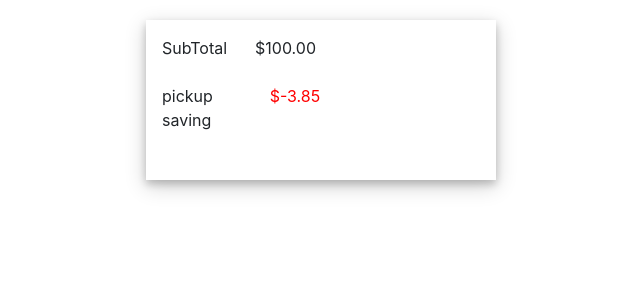
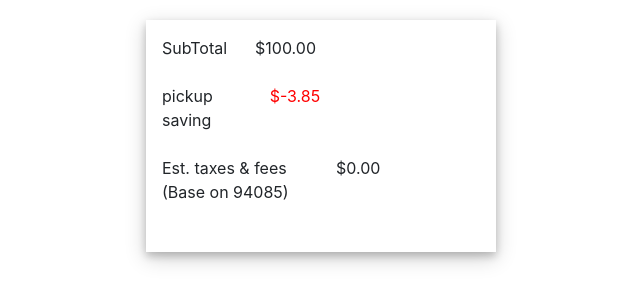
Before and after one commit to Masoume-vesali1993/Redux2, a React (Create React App) app: page / in a window 1280 px wide. Shown: the top 304 px of the page, without its empty margins (309-949 px from the left). Built offline with nearby package versions, Linux system fonts and the light colour scheme.

Commit message:
edit
code

```diff
--- a/src/App.js
+++ b/src/App.js
@@ -3,6 +3,7 @@
 
 import SubTotal from './components/SubTotal/SubTotal';
 import PickupSavings from './components/PickupSavings/PickupSavings';
+import TaxesFees from './components/TaxesFees/TaxesFees';
 import './App.css';
 
 
@@ -12,7 +13,8 @@
 
     this.state = {
       total:100,
-      PickupSavings: -3.85
+      PickupSavings: -3.85,
+      taxes : 0
     };
   }
 
@@ -25,6 +27,7 @@
          {/* toFixed به معنی مقدار 0بعد از اعشار هست */}
          <SubTotal price={this.state.total.toFixed(2)}/>
           <PickupSavings price={this.state.PickupSavings} />
+          <TaxesFees taxes={this.state.taxes.toFixed(2)} />
       </Row>
     </div>
      );
--- a/src/components/PickupSavings/PickupSavings.js
+++ b/src/components/PickupSavings/PickupSavings.js
@@ -22,7 +22,8 @@
         );
 
         return(
-            <Row className="show-grid row">
+            <Row className="show-grid">
+
                 <Col md={6}>
                     <OverlayTrigger placement="bottom">
                         <div style={styles.PickupSavings}>pickup saving</div>
--- /dev/null
+++ b/src/components/TaxesFees/TaxesFees.js
@@ -0,0 +1,13 @@
+import React, { Component } from 'react';
+import { Col,Row } from 'react-bootstrap';
+
+export default class TaxesFees extends Component {
+    render() {
+        return(
+            <Row className="show-grid">
+                <Col md={6}>Est. taxes & fees (Base on 94085)</Col>
+                <Col md={6}>{`$${this.props.taxes}`}</Col>
+            </Row>
+        )
+    }
+}
```
